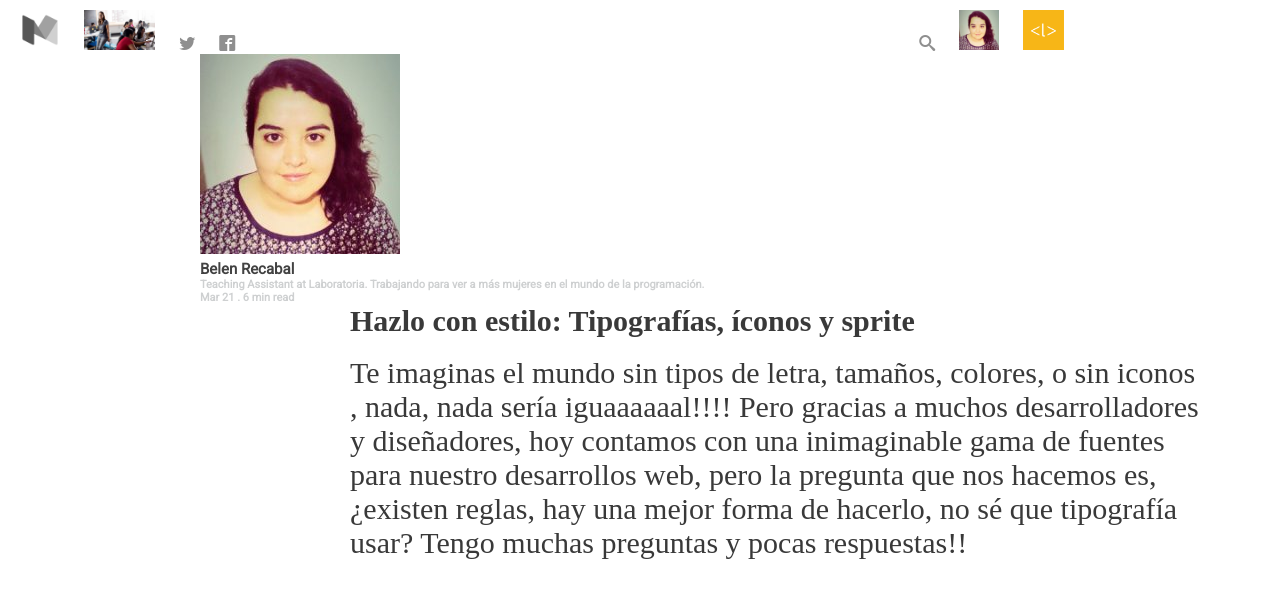
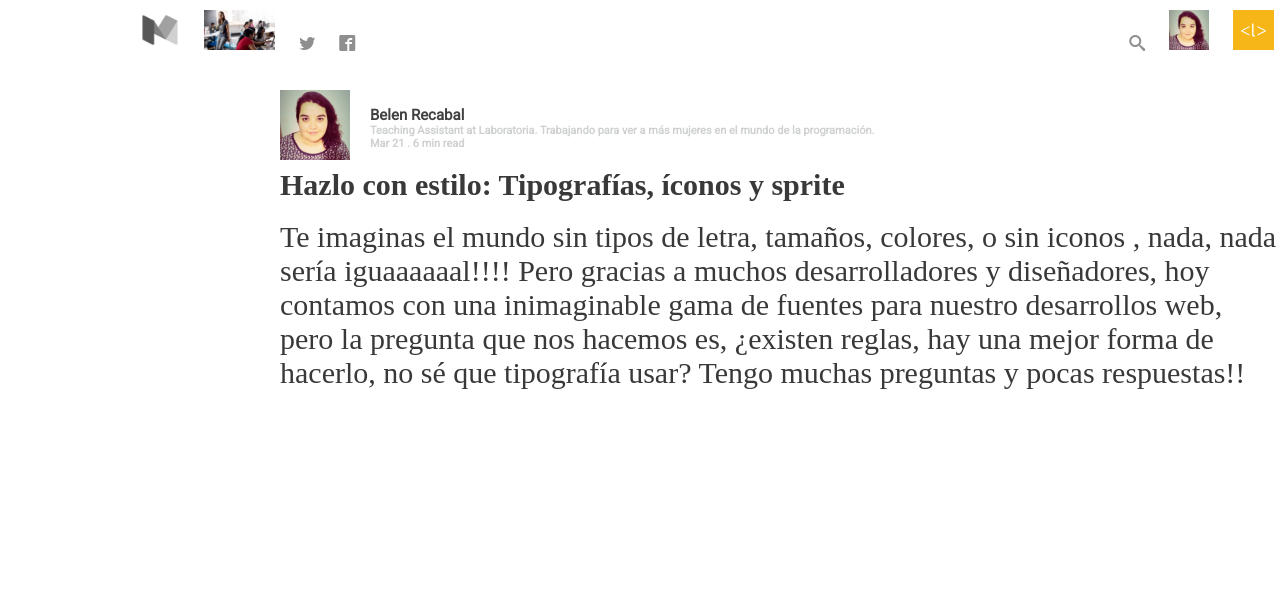
Before and after one commit to unakame/leccion-24-medium, a plain HTML site: page index.html in a window 1280 px wide. Drawn offline with Linux system fonts and the light colour scheme; files whose address does not match are found by name; a web font is replaced by a local one.

Commit message:
giving sizes

```diff
--- a/assets/css/main.css
+++ b/assets/css/main.css
@@ -5,12 +5,13 @@
 .texto{
   color: #393939;
   font-family: "Droid Sans";
-  margin-left: 150px;
+  margin-left: 0px;
   font-size: 30px;
 }
 
 #medium{
   width: 40px;
+  margin-left: 140px;
 }
 
 .image{
@@ -24,17 +25,17 @@ span{
 }
 
 .icon-search{
-  margin-left: 680px;
+  margin-left: 770px;
 }
 
 div{
   width: 1000px;
   height: 500px;
-  margin-left: 200px;
+  margin-left:280px;
 }
 
 header{
-    width: 1200px;
+    width: 1300px;
 }
 
 p{
@@ -44,9 +45,16 @@ p{
 #description{
   color: #CED0D1;
   font-size: 11px;
+  margin-left: 90px;
 }
 
 #name{
   color: #424242;
   font-size: 15px;
+  margin-top: -60px;
+  margin-left: 90px;
 }
+
+#belen{
+  height: 70px;
+}
--- a/index.html
+++ b/index.html
@@ -17,11 +17,13 @@
       <img class="image" src="img/belen.jpg" alt="belen">
       <img class="image" src="img/logocodeacademy.png" alt="l">
     </header>
+      <br><br>
     <div class="">
-      <h2><img src="img/belen.jpg" alt="belen">
+      <h2><img src="img/belen.jpg" alt="belen" id="belen">
         <p id="name">Belen Recabal</p>
         <p id="description">Teaching Assistant at Laboratoria. Trabajando para ver a más mujeres en el mundo de la programación.<br> Mar 21 . 6 min read</p>
       </h2>
+      <br>
       <h3 class="texto">Hazlo con estilo: Tipografías, íconos y sprite</h3><br>
       <p class="texto">Te imaginas el mundo sin tipos de letra, tamaños, colores, o sin iconos , nada, nada sería iguaaaaaal!!!! Pero gracias a muchos desarrolladores y diseñadores, hoy contamos con una inimaginable gama de fuentes para nuestro desarrollos web, pero la pregunta que nos hacemos es, ¿existen reglas, hay una mejor forma de hacerlo, no sé que tipografía usar? Tengo muchas preguntas y pocas respuestas!!</p>
     </div>
```
